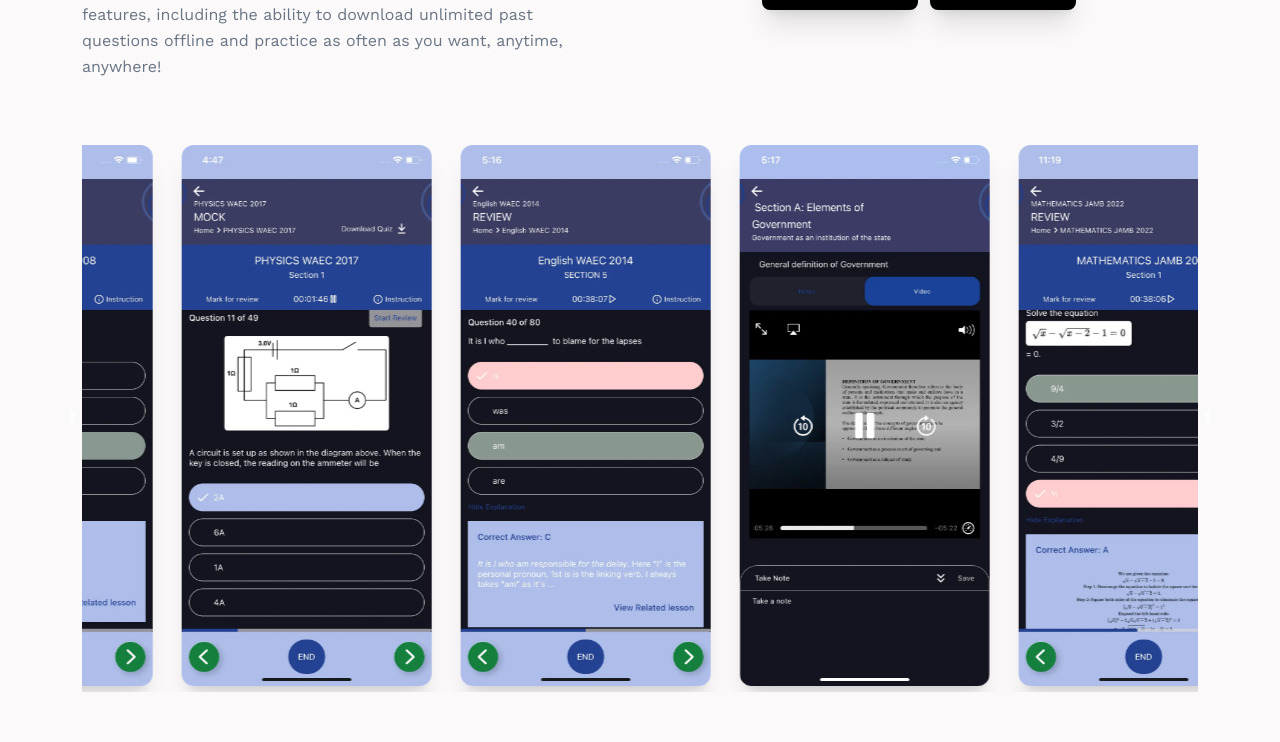
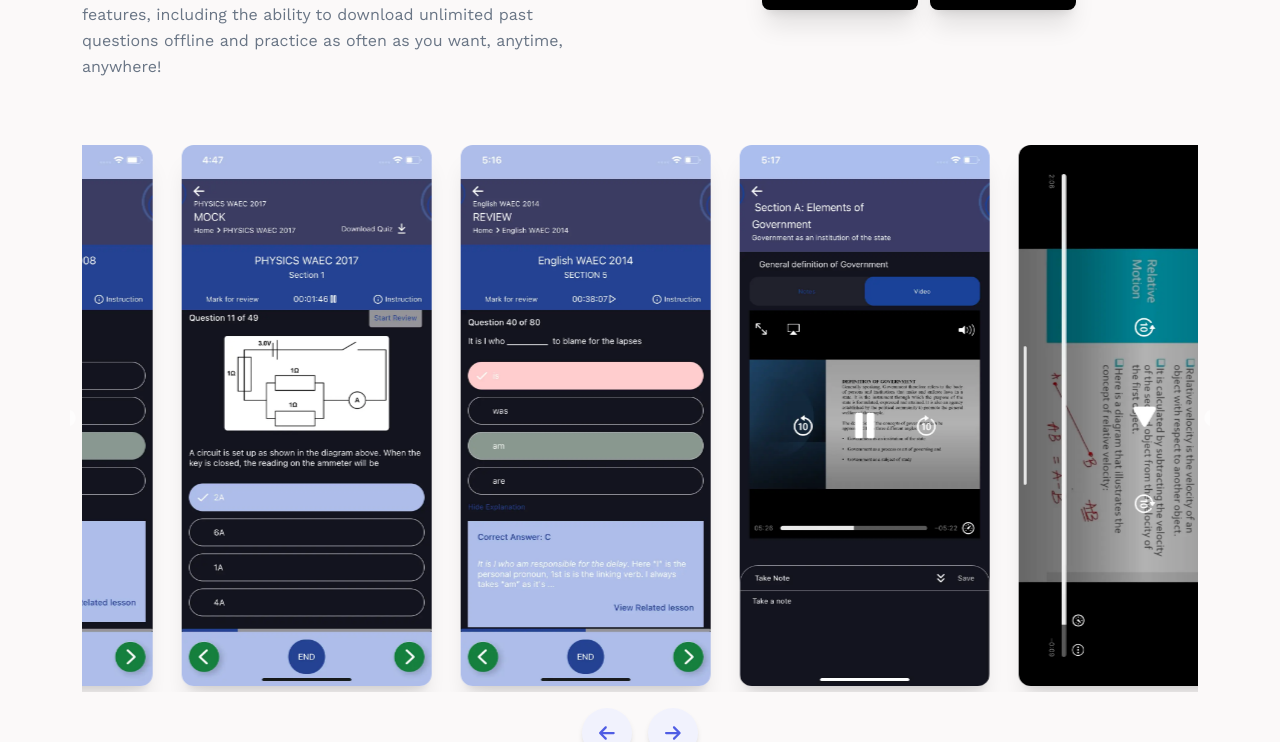
Before and after one commit to Samuelojodamilare/PrepCohort-project, a React (Vite) app: page / in a window 1280 px wide. Shown: the part 2050-2792 px from the top of the page. Built offline with nearby package versions, Linux system fonts and the light colour scheme; no server answers.

Commit message:
add sliding controls and extra picture to mobile

```diff
--- a/src/assets/index.js
+++ b/src/assets/index.js
@@ -10,6 +10,7 @@
 import mobilescreen8 from "./mobile/mobilescreen8.webp";
 import mobilescreen9 from "./mobile/mobilescreen9.webp";
 import mobilescreen10 from "./mobile/mobilescreen10.webp";
+import mobilescreen11 from "./mobile/mobilescreen11.webp";
 import imgDesign1 from "./img-design1.png";
 import imgDesign2 from "./img-design2.png";
 import heroImg1 from "./hero/ForPrepCohort1.webp";
@@ -70,6 +71,7 @@
   mobilescreen8,
   mobilescreen9,
   mobilescreen10,
+  mobilescreen11,
   testimonialImg1,
   testimonialImg2,
   testimonialImg3,
--- a/src/components/students/Mobile.jsx
+++ b/src/components/students/Mobile.jsx
@@ -2,10 +2,27 @@
 import { layout } from "../../style";
 import "slick-carousel/slick/slick.css";
 import "slick-carousel/slick/slick-theme.css";
-import { useEffect, useState } from "react";
+import { useEffect, useRef, useState } from "react";
 import { mobile } from "../../constant";
+import { FontAwesomeIcon } from "@fortawesome/react-fontawesome";
+import { faArrowLeft, faArrowRight } from "@fortawesome/free-solid-svg-icons";
 
 const Mobile = () => {
+  const sliderRef = useRef(null);
+  const PrevArrow = ({ onClick }) => (
+    <div
+      onClick={onClick}
+      className="cursor-pointer text-[18px] bg-[#F1F2FD] text-primary w-[50px] h-[50px] inline-block text-center leading-[35px] p-2 rounded-full shadow-md hover:bg-primary hover:text-white transition-colors duration-500 mx-2">
+      <FontAwesomeIcon icon={faArrowLeft} />
+    </div>
+  );
+  const NextArrow = ({ onClick }) => (
+    <div
+      onClick={onClick}
+      className="cursor-pointer text-[18px] bg-[#F1F2FD] text-primary w-[50px] h-[50px] inline-block text-center leading-[35px] p-2 rounded-full shadow-md hover:bg-primary hover:text-white transition-colors duration-500 mx-2">
+      <FontAwesomeIcon icon={faArrowRight} />
+    </div>
+  );
   const [Slider, setSlider] = useState(null);
   useEffect(() => {
     if (typeof window !== "undefined") {
@@ -16,7 +33,7 @@
   }, []);
 
   const settings = {
-    dots: true,
+    dots: false,
     infinite: true,
     speed: 2000,
     slidesToShow: 4,
@@ -52,8 +69,8 @@
   if (!Slider) return null;
 
   return (
-    <section className={`${layout.section} bg-bg-m`}>
-      <div className={layout.container}>
+    <section className={`${layout.section} 0.5xl:pb-6 bg-bg-m`}>
+      <div className={`${layout.container} pb-2`}>
         <h3 className="font-workSans font-bold text-[30px] 0.5xl:text-start text-center 0.5xl:leading-[26px] leading-[35px] text-[#31265a] mb-[21px]">
           Download the Prepcohort Mobile App
         </h3>
@@ -106,7 +123,8 @@
             </div>
           </div>
         </div>
-        <Slider {...settings}>
+        <div className="relative">
+          <Slider {...settings} ref={sliderRef}>
             {mobile.map((item) => (
               <div key={item.id} className="flex justify-center items-center">
                 <div className="w-[250px] mx-auto h-auto overflow-hidden rounded-xl shadow-xl">
@@ -119,6 +137,11 @@
               </div>
             ))}
           </Slider>
+          <div className="relative flex justify-center pt-4 z-20">
+            <PrevArrow onClick={() => sliderRef.current.slickPrev()} />
+            <NextArrow onClick={() => sliderRef.current.slickNext()} />
+          </div>
+        </div>
       </div>
     </section>
   );
--- a/src/constant/index.js
+++ b/src/constant/index.js
@@ -11,6 +11,7 @@
   jambImg,
   mobilescreen1,
   mobilescreen10,
+  mobilescreen11,
   mobilescreen2,
   mobilescreen3,
   mobilescreen4,
@@ -134,6 +135,10 @@
   {
     id: 9,
     img: mobilescreen10,
+  },
+  {
+    id: 10,
+    img: mobilescreen11,
   },
 ];
 
```
Also changed, not shown: src/assets/mobile/mobilescreen11.webp (added), src/assets/mobile/mobilescreen5.webp. Lines whose indentation alone changed are shown as unchanged.
